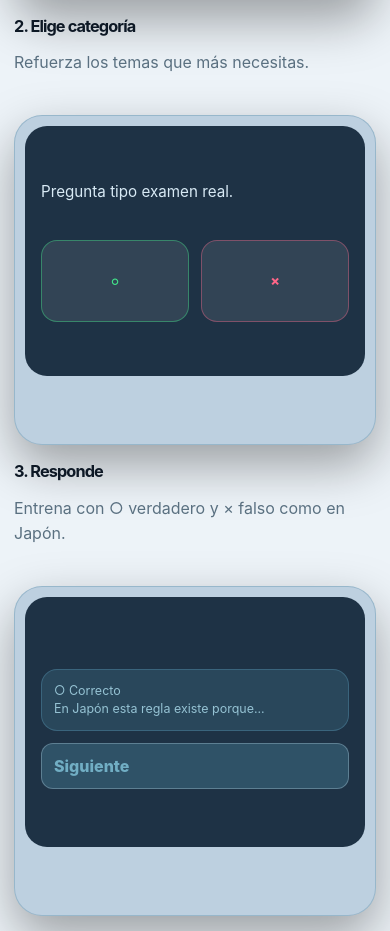
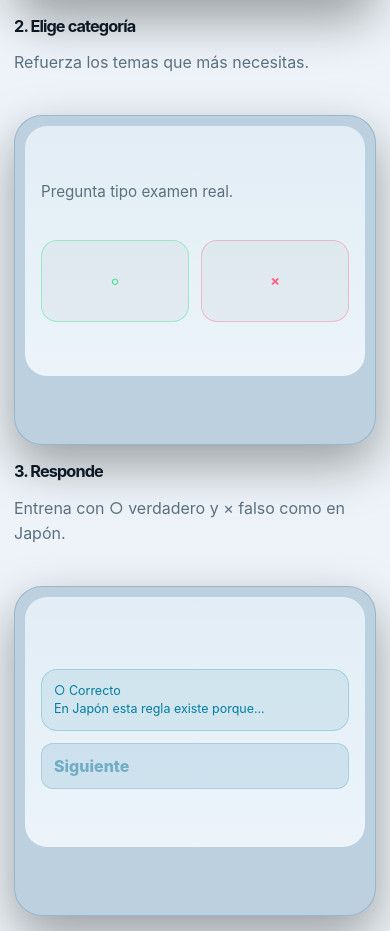
Before and after one commit to FranzJr/honmen-app, a website: page index.html in a window 390 px wide. Shown: the part 7280-8211 px from the top of the page. Drawn offline with Linux system fonts and the light colour scheme.

Commit message:
Fix mini-phone light mode: light screen bg, remove dark-bg overrides, fix term-card color

```diff
--- a/index.html
+++ b/index.html
@@ -140,7 +140,7 @@
       --phone-progress-track: rgba(0,0,0,.12);
       --mini-case: #BDD0E0;
       --mini-case-border: rgba(0,80,120,.2);
-      --mini-screen-bg: #1e3245;
+      --mini-screen-bg: linear-gradient(180deg, #E2EDF5, #ECF4FA);
       --body-gradient:
         radial-gradient(circle at top left, rgba(0,124,162,0.10), transparent 32rem),
         radial-gradient(circle at 88% 12%, rgba(95,166,192,0.08), transparent 30rem),
@@ -739,33 +739,11 @@
       border-color: rgba(95,166,192,.35);
       color: #C0DBE8;
     }
-    /* mini-screen: question-text sits directly on dark bg → keep light */
-    [data-theme="light"] .mini-screen .question-text {
-      color: #D8EAF5;
-    }
-    /* mini-screen: answer buttons on dark bg */
-    [data-theme="light"] .mini-screen .answer-btn {
-      background: rgba(255,255,255,.09);
-      border-color: rgba(255,255,255,.22);
-      color: #C8DCE8;
-    }
-    [data-theme="light"] .mini-screen .answer-btn.true  { border-color: rgba(66,232,139,.4);  color: var(--success); }
-    [data-theme="light"] .mini-screen .answer-btn.false { border-color: rgba(255,102,136,.38); color: var(--danger); }
-    /* mini-option inside mini-screen on dark bg */
-    [data-theme="light"] .mini-screen .mini-option {
-      background: rgba(255,255,255,.09);
-      border-color: rgba(200,230,245,.3);
-      color: #C5DAE8;
-    }
-    [data-theme="light"] .mini-screen .mini-option.active {
-      background: rgba(95,166,192,.28);
-      color: var(--soft-blue);
-    }
-    /* term-card directly on dark mini-screen */
+    /* mini-screen is now light in light mode → term-card needs readable color */
     [data-theme="light"] .mini-screen .term-card {
-      background: rgba(95,166,192,.18);
-      border-color: rgba(95,166,192,.32);
-      color: var(--light-blue-gray);
+      background: rgba(0,124,162,.09);
+      border-color: rgba(0,124,162,.22);
+      color: var(--primary);
     }
 
     .two-col {
```
